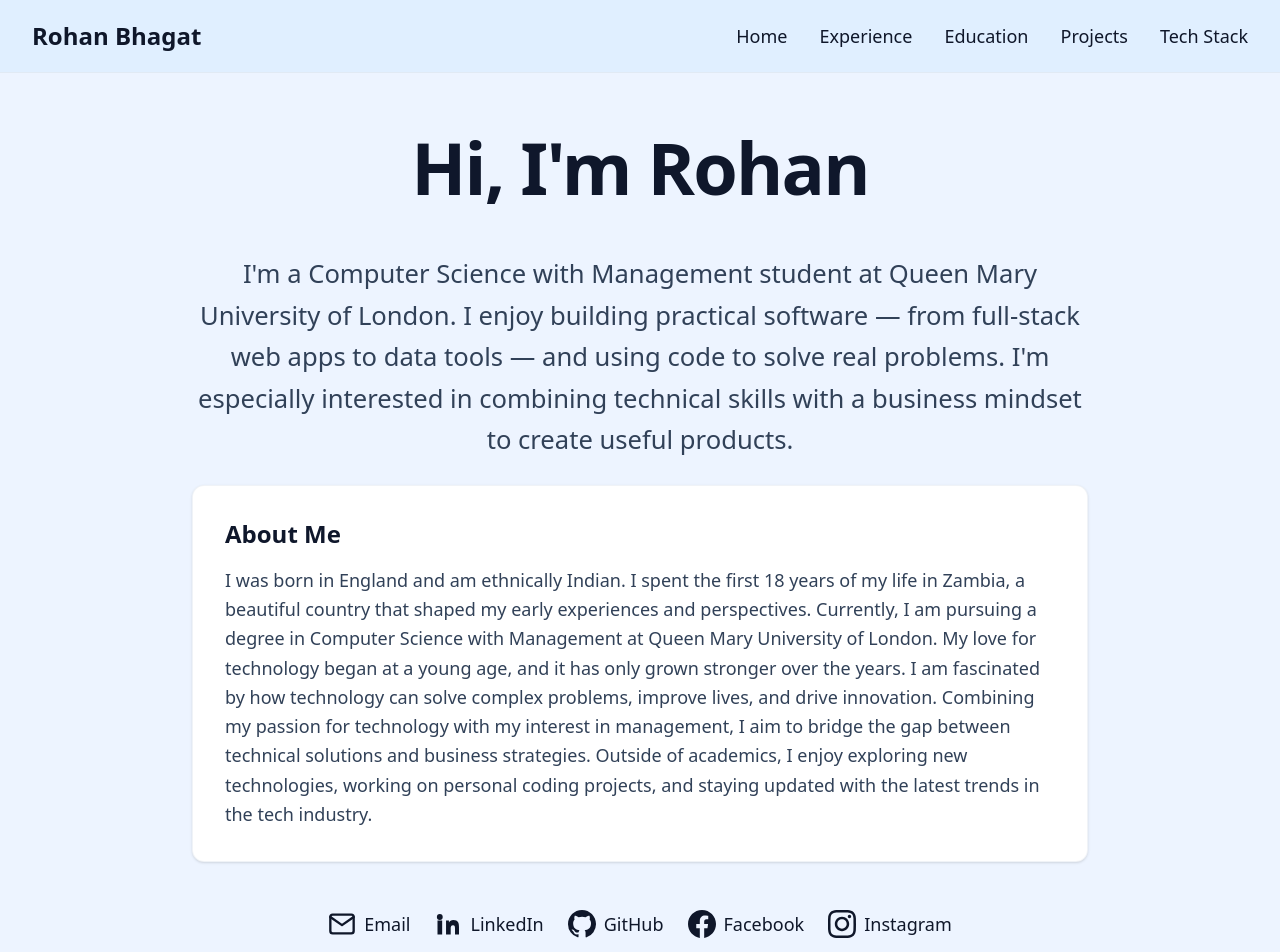
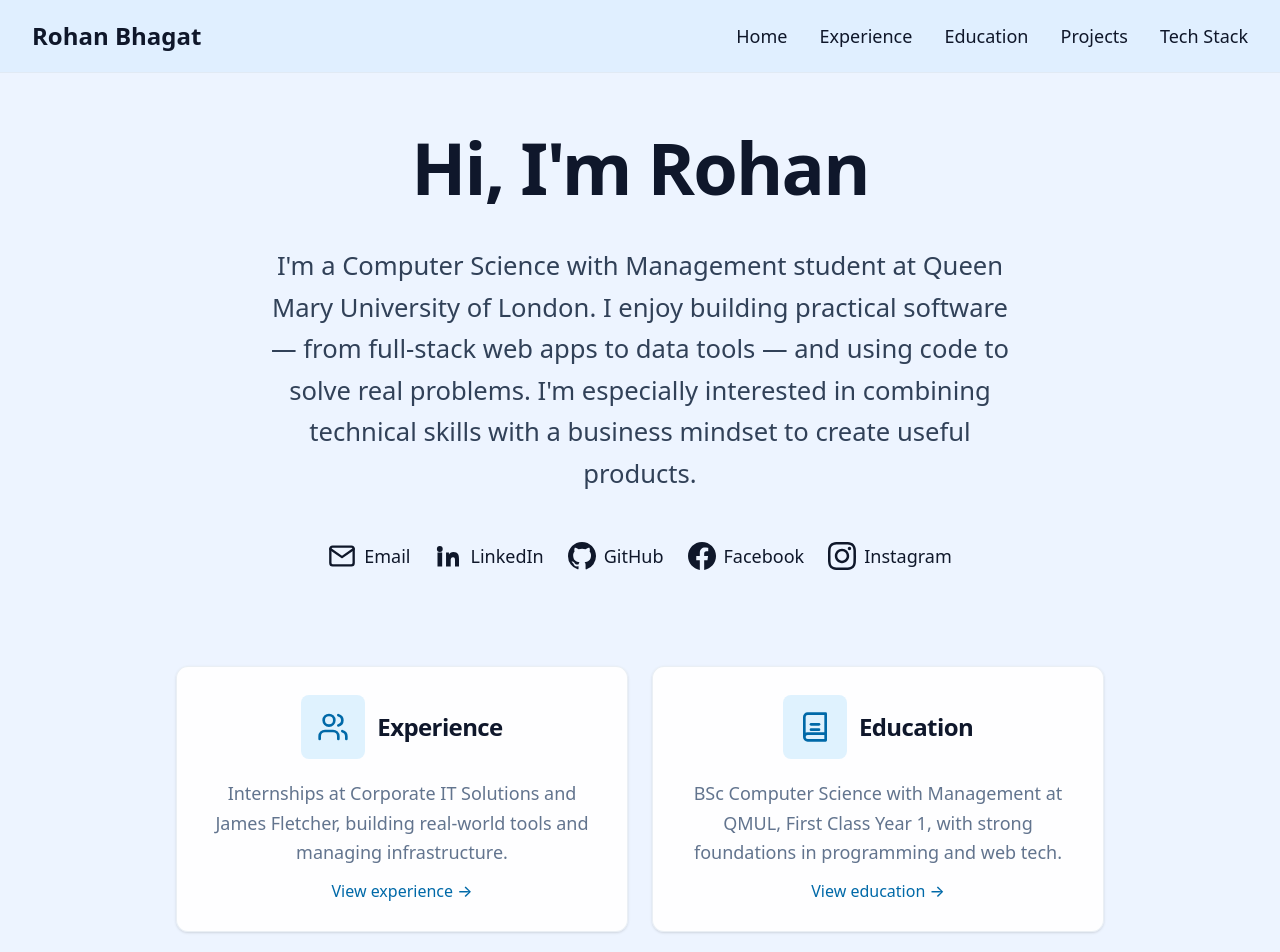
Before and after one commit to rohanb593/portfolio, a Next.js app: page / in a window 1280 px wide. Shown: the top 952 px of the page. Built offline with nearby package versions, Linux system fonts and the light colour scheme.

Commit message:
removed about me section

```diff
--- a/app/page.tsx
+++ b/app/page.tsx
@@ -16,30 +16,16 @@ export default function Home() {
         initial={{ opacity: 0, y: 20 }}
         animate={{ opacity: 1, y: 0 }}
         transition={{ duration: 0.5, delay: 0.1 }}
-        className="max-w-4xl space-y-6 md:space-y-8"
+        className="max-w-3xl space-y-5 md:space-y-6"
       >
         <h1 className="font-semibold tracking-tight text-slate-900 text-[clamp(2.8rem,6vw,4.5rem)]">
           Hi, I&apos;m Rohan
         </h1>
-        <div className="space-y-5 md:space-y-6">
-          <p className="leading-relaxed text-slate-700 text-[clamp(1.15rem,2.5vw,1.6rem)]">
-            I&apos;m a Computer Science with Management student at Queen Mary University of London.
-            I enjoy building practical software — from full-stack web apps to data tools — and using code to solve real problems.
-            I&apos;m especially interested in combining technical skills with a business mindset to create useful products.
-          </p>
-          <div className="bg-white rounded-xl p-6 md:p-8 shadow-sm border border-slate-200/50 text-left">
-            <h2 className="font-bold text-xl md:text-2xl text-slate-900 mb-4">About Me</h2>
-            <p className="leading-relaxed text-slate-700 text-base md:text-lg">
-              I was born in England and am ethnically Indian. I spent the first 18 years of my life in Zambia, a beautiful
-              country that shaped my early experiences and perspectives. Currently, I am pursuing a degree in Computer Science
-              with Management at Queen Mary University of London. My love for technology began at a young age, and it has only
-              grown stronger over the years. I am fascinated by how technology can solve complex problems, improve lives, and
-              drive innovation. Combining my passion for technology with my interest in management, I aim to bridge the gap
-              between technical solutions and business strategies. Outside of academics, I enjoy exploring new technologies,
-              working on personal coding projects, and staying updated with the latest trends in the tech industry.
-            </p>
-          </div>
-        </div>
+        <p className="leading-relaxed text-slate-700 text-[clamp(1.15rem,2.5vw,1.6rem)]">
+          I&apos;m a Computer Science with Management student at Queen Mary University of London.
+          I enjoy building practical software — from full-stack web apps to data tools — and using code to solve real problems.
+          I&apos;m especially interested in combining technical skills with a business mindset to create useful products.
+        </p>
       </motion.section>
 
       <motion.section
```
